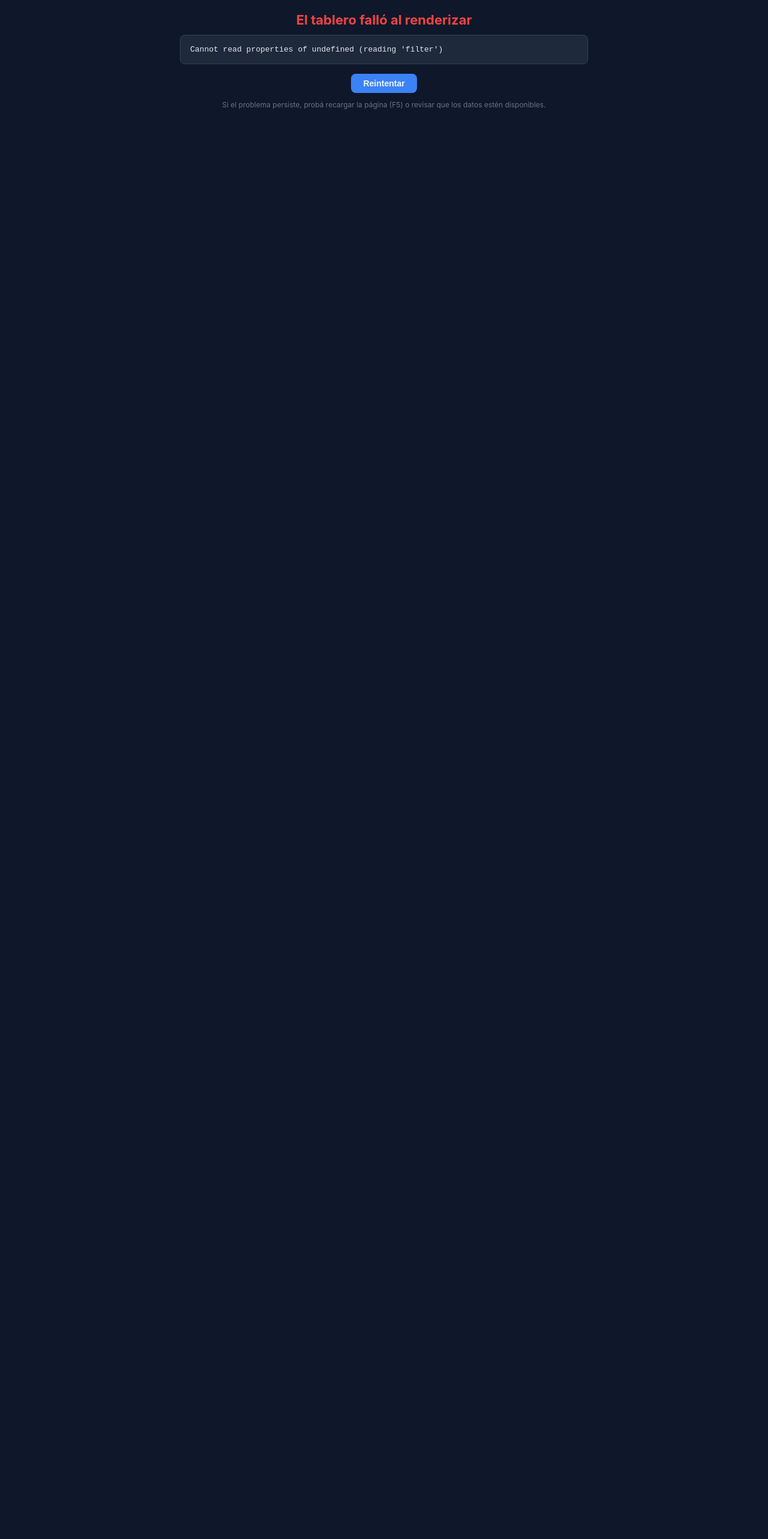
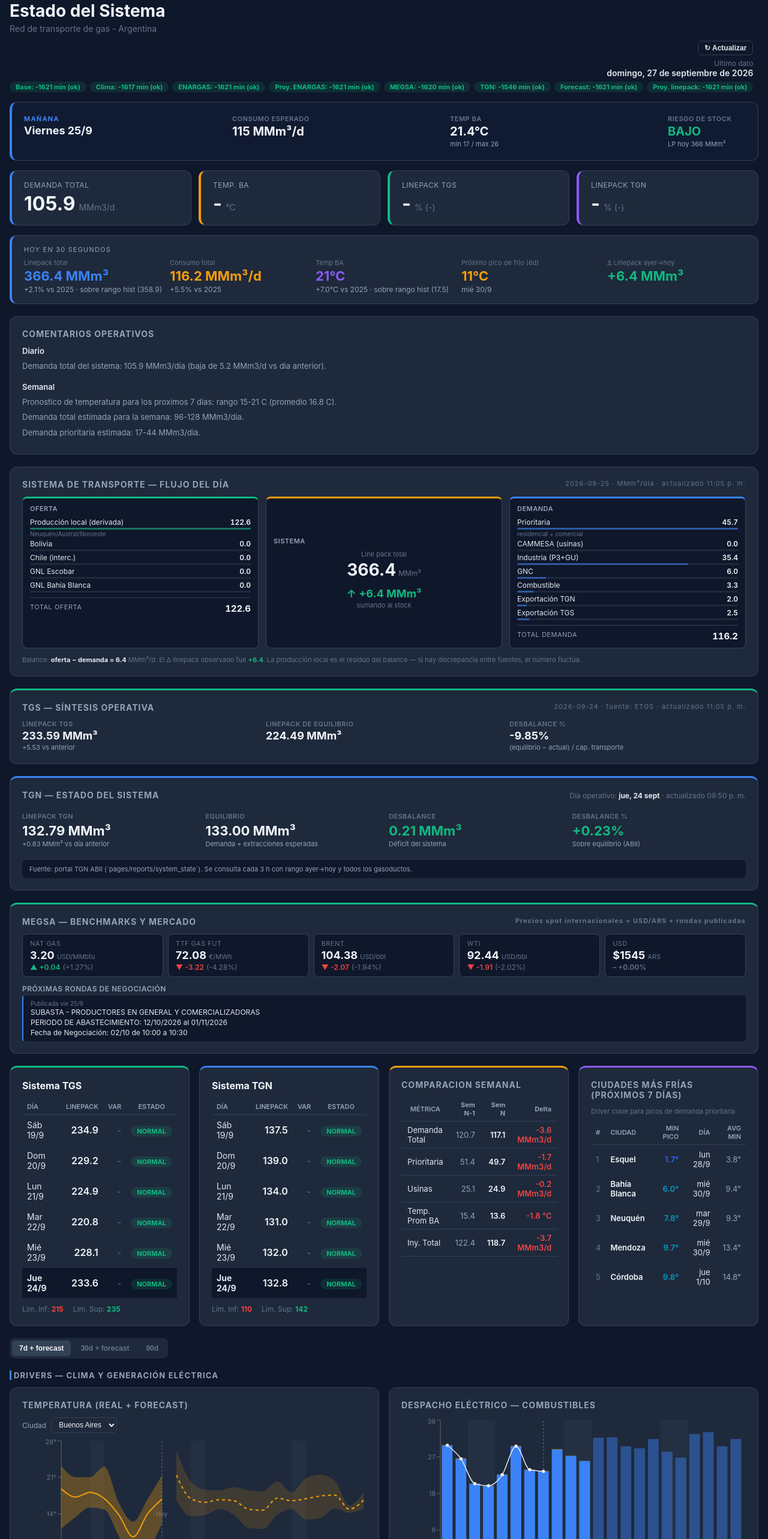
Before and after one commit to RodrigoManassero/estado-sistema-gas-rodrigo, a React (Vite) app: page / in a window 1280 px wide. Shown: the part 80-2646 px from the top of the page at 60% size. Before the commit the page ends 800 px from the top, so only its background shows below. Built offline with nearby package versions, Linux system fonts and the light colour scheme.

Commit message:
Refactor OperacionPage component and improve loading state

```diff
--- a/src/components/OperacionPage.tsx
+++ b/src/components/OperacionPage.tsx
@@ -1,157 +1,345 @@
-import type { DailyRow } from '../types'
+import { useMemo, useState } from 'react'
+import {
+  useDaily,
+  useComments,
+  useWeather,
+  useDemandForecast,
+  useWeatherRegions,
+  useEnargasRDS,
+  useEnargasPS,
+  useETGS,
+  useSMNAlerts,
+  useMEGSA,
+  useCammesaPPO,
+  useTGNSystemState,
+  useLinepackForecast,
+} from '../hooks/useData'
+import { card, colors, radius, sectionTitle, space } from '../theme'
+import Header from './Header'
+import KPICards from './KPICards'
+import SystemPanel from './SystemPanel'
+import DemandChart from './DemandChart'
+import DemandForecastChart from './DemandForecastChart'
+import LinepackChart from './LinepackChart'
+import TemperatureChart from './TemperatureChart'
+import FuelMixChart from './FuelMixChart'
+import InjectionsChart from './InjectionsChart'
+import WeeklyComparison from './WeeklyComparison'
+import CommentsSection from './CommentsSection'
+import ColdRanking from './ColdRanking'
+import MEGSAPanel from './MEGSAPanel'
+import SystemFlowPanel from './SystemFlowPanel'
+import PulseCard from './PulseCard'
+import LNGArrivalsChart from './LNGArrivalsChart'
+import TomorrowCard from './TomorrowCard'
+import AlertBanner from './AlertBanner'
+import TGSPanel from './TGSPanel'
+import TGNSystemStatePanel from './TGNSystemStatePanel'
+import { ChartSkeleton, SkeletonBlock } from './Skeleton'
+import { ChartGroup, ScaleSelector } from './_layout'
+import { collectDates, demandYDomain, filterDatesByScale, type TimeScale } from '../utils/charts'
+import { linepackAlerts } from '../utils/alerts'
 
-interface Props {
-  title: string
-  color: string
-  data: DailyRow[]
-  linepackKey: 'linepack_tgs' | 'linepack_tgn' | string
-  varKey: string
-  limInfKey: string
-  limSupKey: string
-  estadoKey?: string
-  estByDate?: Map<string, number>
+// Operational view: last 1-2 weeks of history + 5-7 days of forecast.
+// Long-horizon analysis lives in Histórico, the network map in Mapa.
+function OperacionLoading() {
+  return (
+    <>
+      <SkeletonBlock height={64} style={{ marginBottom: space.lg }} />
+      <div
+        style={{
+          display: 'grid',
+          gridTemplateColumns: 'repeat(auto-fit, minmax(180px, 1fr))',
+          gap: space.md,
+          marginBottom: space.lg,
+        }}
+      >
+        {Array.from({ length: 4 }).map((_, i) => (
+          <SkeletonBlock key={i} height={100} />
+        ))}
+      </div>
+      <SkeletonBlock height={120} style={{ marginBottom: space.lg }} />
+      <ChartSkeleton height={360} />
+    </>
+  )
 }
 
-const s = {
-  panel: { background: '#1e293b', borderRadius: 12, padding: 20, border: '1px solid #334155' } as React.CSSProperties,
-  th: { padding: '6px 8px', color: '#94a3b8', fontSize: 11, textTransform: 'uppercase' as const, fontWeight: 600, textAlign: 'left' as const, borderBottom: '1px solid #334155' },
-  td: { padding: '8px 8px', fontSize: 14, borderBottom: '1px solid #1e293b' } as React.CSSProperties,
-  status: (val: number | null, inf: number | null, sup: number | null) => {
-    if (val == null || inf == null || sup == null) return { color: '#64748b', label: '-' }
-    if (val < inf) return { color: '#ef4444', label: 'BAJO' }
-    if (val > sup) return { color: '#f59e0b', label: 'ALTO' }
-    return { color: '#10b981', label: 'NORMAL' }
-  },
-  estadoBadge: (estado: string) => {
-    const up = estado.toUpperCase()
-    if (up.includes('ALERTA')) return { color: '#f59e0b', label: 'ALERTA' }
-    if (up.includes('EMERG') || up.includes('CRÍT') || up.includes('CRIT')) return { color: '#ef4444', label: up }
-    return { color: '#10b981', label: 'NORMAL' }
-  },
-}
+export default function OperacionPage() {
+  const dailyState = useDaily()
+  const commentsState = useComments()
+  const weatherState = useWeather()
+  const forecastState = useDemandForecast()
+  const regionsState = useWeatherRegions()
+  const rdsState = useEnargasRDS()
+  const psState = useEnargasPS()
+  const etgsState = useETGS()
+  const smnState = useSMNAlerts()
+  const megsaState = useMEGSA()
+  const ppoState = useCammesaPPO()
+  const tgnSystemState = useTGNSystemState()
+  const linepackFcState = useLinepackForecast()
 
-function fmtDate(d: string) {
-  const dt = new Date(d + 'T12:00:00')
-  const days = ['Dom', 'Lun', 'Mar', 'Mié', 'Jue', 'Vie', 'Sáb']
-  return `${days[dt.getDay()]} ${dt.getDate()}/${dt.getMonth() + 1}`
-}
+  const [selectedCity, setSelectedCity] = useState('ba')
+  const [scale, setScale] = useState<TimeScale>('7d')
 
-export default function SystemPanel({ title, color, data, linepackKey, varKey, limInfKey, limSupKey, estadoKey, estByDate }: Props) {
-  // 1. Filtrar únicamente filas que tengan valor real de linepack (no nulo)
-  const rowsWithRealLinepack = data.filter(d => {
-    const val = (d as any)[linepackKey] ?? (d as any).linepack_tgs ?? (d as any).linepack_tgs_dia_actual ?? (d as any).linepack_tgn
-    return val !== undefined && val !== null
-  })
+  // All hooks must run on every render — keep them above any early return,
+  // otherwise React complains about "rendered more hooks than the previous
+  // render" when loading flips from true to false.
+  const weatherForecast = weatherState.data?.forecast ?? []
+  const demandFc = forecastState.data
 
-  // 2. Determinar la última fecha con dato real efectivo
-  const maxRealDate = rowsWithRealLinepack.length > 0
-    ? rowsWithRealLinepack.reduce((max, d) => (d.fecha > max ? d.fecha : max), rowsWithRealLinepack[0].fecha)
-    : new Date().toISOString().slice(0, 10)
+  // daily.json is built self-sufficient by the pipeline (build_daily.py merges
+  // RDS + PS + ING + ETGS + PPO over the frozen history), so we read it straight
+  // — no client-side merge.
+  const data = useMemo(() => dailyState.data ?? [], [dailyState.data])
+  const valid = useMemo(() => data.filter((d) => d.demanda_total != null), [data])
+  const allDates = useMemo(
+    () => collectDates(data, demandFc?.forecast ?? [], weatherForecast),
+    [data, demandFc, weatherForecast],
+  )
+  const visibleDates = useMemo(() => filterDatesByScale(allDates, scale), [allDates, scale])
+  const demandY = useMemo(
+    () => demandYDomain(valid, demandFc?.forecast ?? []),
+    [valid, demandFc],
+  )
 
-  // 3. Quedarnos únicamente con datos hasta esa fecha máxima real
-  const validData = data.filter(d => d.fecha && d.fecha <= maxRealDate)
+  // Proyección de linepack → mapas fecha→estimación por sistema, para el
+  // relleno "(est.)" en tablas/KPIs y la línea punteada del gráfico.
+  const linepackForecast = useMemo(() => linepackFcState.data?.forecast ?? [], [linepackFcState.data])
+  const tgnEstByDate = useMemo(() => {
+    const m = new Map<string, number>()
+    for (const f of linepackForecast) if (f.linepack_tgn_est != null) m.set(f.fecha, f.linepack_tgn_est)
+    return m
+  }, [linepackForecast])
+  const tgsEstByDate = useMemo(() => {
+    const m = new Map<string, number>()
+    for (const f of linepackForecast) if (f.linepack_tgs_est != null) m.set(f.fecha, f.linepack_tgs_est)
+    return m
+  }, [linepackForecast])
 
-  const byDate = new Map<string, any>()
-  for (const d of validData) if (d.fecha) byDate.set(d.fecha, d)
+  if (dailyState.loading) return <OperacionLoading />
 
-  const realDates = rowsWithRealLinepack.map(d => d.fecha).filter(f => f <= maxRealDate)
-  const estDates = [...(estByDate?.keys() ?? [])].filter(f => f <= maxRealDate)
+  if (dailyState.error) {
+    return (
+      <div style={{ ...card, color: colors.status.err }}>
+        No se pudo cargar daily.json: {dailyState.error.message}
+      </div>
+    )
+  }
 
-  // Tomar los últimos 6 días con datos reales
-  const last6 = [...new Set([...realDates, ...estDates])].sort().slice(-6)
+  const latest = valid[valid.length - 1]
+  const comments = commentsState.data ?? { daily: [], weekly: [] }
+  const regions = regionsState.data ?? []
+  const rdsReports = rdsState.data ?? []
 
-  // Obtener límites
-  const lastRealRow = [...validData].reverse().find(d => (d as any)[limInfKey] != null || (d as any).lim_inf_tgs != null || (d as any).lim_inf_tgn != null)
-  const limInf = ((lastRealRow as any)?.[limInfKey] ?? (lastRealRow as any)?.lim_inf_tgs ?? (lastRealRow as any)?.lim_inf_tgn ?? 215) as number | null
-  const limSup = ((lastRealRow as any)?.[limSupKey] ?? (lastRealRow as any)?.lim_sup_tgs ?? (lastRealRow as any)?.lim_sup_tgn ?? 235) as number | null
+  const freshness = [
+    { label: 'Base', generatedAt: dailyState.meta.generated_at },
+    { label: 'Clima', generatedAt: weatherState.meta.generated_at },
+    { label: 'ENARGAS', generatedAt: rdsState.meta.generated_at },
+    { label: 'Proy. ENARGAS', generatedAt: psState.meta.generated_at },
+    { label: 'MEGSA', generatedAt: megsaState.meta.generated_at },
+    { label: 'TGN', generatedAt: tgnSystemState.meta.generated_at },
+    { label: 'Forecast', generatedAt: forecastState.meta.generated_at },
+    { label: 'Proy. linepack', generatedAt: linepackFcState.meta.generated_at },
+  ]
 
   return (
-    <div style={{ ...s.panel, borderTop: `3px solid ${color}` }}>
-      <h3 style={{ fontSize: 16, fontWeight: 700, color: '#f1f5f9', marginBottom: 12 }}>{title}</h3>
-      <table style={{ width: '100%', borderCollapse: 'collapse' }}>
-        <thead>
-          <tr>
-            <th style={s.th}>Día</th>
-            <th style={{ ...s.th, textAlign: 'right' }}>Linepack</th>
-            <th style={{ ...s.th, textAlign: 'right' }}>Var</th>
-            <th style={{ ...s.th, textAlign: 'center' }}>Estado</th>
-          </tr>
-        </thead>
-        <tbody>
-          {last6.map((fecha, i) => {
-            const row = byDate.get(fecha) ?? {}
+    <>
+      <Header lastDate={latest?.fecha} freshness={freshness} />
+      <AlertBanner alerts={linepackAlerts(latest)} />
+      <TomorrowCard />
+      {smnState.data && smnState.data.length > 0 && (
+        <div style={{
+          marginTop: space.md,
+          background: colors.status.err + '22',
+          border: `1px solid ${colors.status.err}`,
+          borderRadius: radius.md,
+          padding: `${space.sm}px ${space.lg}px`,
+          color: colors.status.err,
+          fontSize: 13,
+          fontWeight: 600,
+        }}>
+          ⚠ {smnState.data.length} alerta{smnState.data.length === 1 ? '' : 's'} meteorológica{smnState.data.length === 1 ? '' : 's'} activa{smnState.data.length === 1 ? '' : 's'} del SMN — ver pestaña Fuentes para detalle.
+        </div>
+      )}
+      <KPICards latest={latest} />
 
-            // Extracción de Linepack
-            const real = (row[linepackKey] ?? row.linepack_tgs ?? row.linepack_tgs_dia_actual ?? row.linepack_tgn ?? null) as number | null
-            const est = estByDate?.get(fecha) ?? null
-            const val = real ?? est
-            const isEst = real == null && est != null
+      <PulseCard rows={rdsReports as never} />
 
-            // Extracción de Variación desde claves del JSON
-            const rawVarVal = (
-              row[varKey] ??
-              row.linepack_tgs_variacion ??
-              row.var_linepack_tgs ??
-              row.linepack_tgn_variacion ??
-              row.var_linepack_tgn ??
-              row.var_tgn ??
-              row.variacion ??
-              null
-            ) as number | null
+      <div style={{ ...card, marginTop: space.xl }}>
+        <CommentsSection comments={comments} />
+      </div>
 
-            // Cálculo de respaldo: si no viene la variación en el JSON, la calcula restando el linepack del día anterior
-            let varVal = rawVarVal
-            if (varVal == null && val != null && i > 0) {
-              const prevFecha = last6[i - 1]
-              const prevRow = byDate.get(prevFecha) ?? {}
-              const prevVal = (prevRow[linepackKey] ?? prevRow.linepack_tgs ?? prevRow.linepack_tgn ?? null) as number | null
-              if (prevVal != null) {
-                varVal = val - prevVal
-              }
-            }
+      {rdsReports.length > 0 && (
+        <div style={{ ...card, marginTop: space.xl }}>
+          <SystemFlowPanel latest={rdsReports[rdsReports.length - 1] as never} generatedAt={rdsState.meta.generated_at} />
+        </div>
+      )}
 
-            // Extracción de Estado
-            const estadoVal = (
-              (estadoKey ? row[estadoKey] : null) ??
-              row.estado ??
-              row.estado_tgs ??
-              row.estado_tgn ??
-              null
-            ) as string | null
+      <TGSPanel estByDate={tgsEstByDate} />
 
-            const st = isEst ? null : (estadoVal ? s.estadoBadge(estadoVal) : s.status(val, limInf, limSup))
-            const isLast = i === last6.length - 1
+      <TGNSystemStatePanel
+        rows={tgnSystemState.data}
+        generatedAt={tgnSystemState.meta.generated_at}
+        estByDate={tgnEstByDate}
+      />
 
-            return (
-              <tr key={fecha} style={{ background: isLast ? '#0f172a' : 'transparent' }}>
-                <td style={{ ...s.td, color: '#e2e8f0', fontWeight: isLast ? 700 : 400 }}>
-                  {fmtDate(fecha)}
-                </td>
-                <td style={{ ...s.td, textAlign: 'right', color: isEst ? '#94a3b8' : '#f1f5f9', fontWeight: 600, fontSize: 16 }}>
-                  {val != null ? val.toFixed(1) : '-'}
-                  {isEst && <span style={{ fontSize: 10, fontWeight: 600, color: '#64748b', marginLeft: 4 }}>est.</span>}
-                </td>
-                <td style={{ ...s.td, textAlign: 'right', color: varVal != null ? (varVal >= 0 ? '#10b981' : '#ef4444') : '#64748b' }}>
-                  {varVal != null ? `${varVal >= 0 ? '+' : ''}${varVal.toFixed(1)}` : '-'}
-                </td>
-                <td style={{ ...s.td, textAlign: 'center' }}>
-                  {st ? (
-                    <span style={{ background: st.color + '22', color: st.color, padding: '2px 10px', borderRadius: 20, fontSize: 11, fontWeight: 700 }}>
-                      {st.label}
-                    </span>
-                  ) : (
-                    <span style={{ color: '#64748b', fontSize: 11 }}>—</span>
-                  )}
-                </td>
-              </tr>
-            )
-          })}
-        </tbody>
-      </table>
-      <div style={{ marginTop: 10, display: 'flex', gap: 16, fontSize: 12, color: '#64748b' }}>
-        <span>Lím. Inf: <b style={{ color: '#ef4444' }}>{limInf ?? '-'}</b></span>
-        <span>Lím. Sup: <b style={{ color: '#10b981' }}>{limSup ?? '-'}</b></span>
+      {megsaState.data && megsaState.data.benchmarks?.length > 0 && (
+        <div style={{ ...card, marginTop: space.xl, borderTop: `3px solid ${colors.accent.green}` }}>
+          <MEGSAPanel data={megsaState.data} />
+        </div>
+      )}
+
+      <div
+        style={{
+          display: 'grid',
+          gridTemplateColumns: 'repeat(auto-fit, minmax(260px, 1fr))',
+          gap: space.lg,
+          marginTop: space.xl,
+        }}
+      >
+        <SystemPanel
+          title="Sistema TGS"
+          color={colors.accent.green}
+          data={valid}
+          linepackKey="linepack_tgs"
+          varKey="var_linepack_tgs"
+          limInfKey="lim_inf_tgs"
+          limSupKey="lim_sup_tgs"
+          estByDate={tgsEstByDate}
+        />
+        <SystemPanel
+          title="Sistema TGN"
+          color={colors.accent.blue}
+          data={valid}
+          linepackKey="linepack_tgn"
+          varKey="var_linepack_tgn"
+          limInfKey="lim_inf_tgn"
+          limSupKey="lim_sup_tgn"
+          estadoKey="estado_tgn"
+          estByDate={tgnEstByDate}
+        />
+        <div style={{ ...card, borderTop: `3px solid ${colors.accent.orange}` }}>
+          <WeeklyComparison data={valid} />
+        </div>
+        {regions.length > 0 && (
+          <div style={{ ...card, borderTop: `3px solid ${colors.accent.purple}` }}>
+            <ColdRanking cities={regions} />
+          </div>
+        )}
       </div>
-    </div>
+
+      <ScaleSelector
+        value={scale}
+        onChange={setScale}
+        options={[
+          { id: '7d', label: '7d + forecast' },
+          { id: '30d', label: '30d + forecast' },
+          { id: '90d', label: '90d' },
+        ]}
+      />
+
+      <ChartGroup title="Drivers — clima y generación eléctrica">
+        <div style={card}>
+          <h3 style={sectionTitle}>Temperatura (real + forecast)</h3>
+          <TemperatureChart
+            data={valid}
+            forecast={weatherForecast}
+            regions={regions}
+            selectedCityId={selectedCity}
+            onSelectCity={setSelectedCity}
+            allDates={visibleDates}
+          />
+        </div>
+        <div style={card}>
+          <h3 style={sectionTitle}>Despacho eléctrico — Combustibles</h3>
+          <FuelMixChart
+            data={data}
+            ppoRows={ppoState.data ?? []}
+            demandForecast={demandFc?.forecast ?? []}
+            allDates={visibleDates}
+          />
+          <p style={{ color: colors.textDim, fontSize: 11, marginTop: 8 }}>
+            Cerrado: PPO de CAMMESA (gas-equivalente). Proyectado (translúcido): gas del modelo
+            de demanda (usinas, 14 d), re-nivelado al cierre reciente de CAMMESA (PPO) para
+            continuar la tendencia; Fuel/Gas Oil y carbón de la Previsión semanal de CAMMESA
+            (~2 sem). Ver Guía para la metodología.
+          </p>
+        </div>
+      </ChartGroup>
+
+      <ChartGroup title="Demanda de gas">
+        {demandFc && demandFc.forecast.length > 0 && (
+          <div style={card}>
+            <h3 style={sectionTitle}>Forecast de demanda (real + estimada)</h3>
+            <DemandForecastChart
+              data={valid}
+              forecast={demandFc.forecast}
+              allDates={visibleDates}
+              yDomain={demandY}
+            />
+            <p style={{ color: colors.textDim, fontSize: 11, marginTop: 8 }}>
+              Modelo: temp BA + día de semana sobre {demandFc.regression.n_points} días RDS.
+              R² prioritaria {demandFc.regression.prioritaria.r2?.toFixed(2) ?? '?'} ·
+              usinas {demandFc.regression.usinas?.r2?.toFixed(2) ?? '?'} ·
+              total {demandFc.regression.demanda_total.r2?.toFixed(2) ?? '?'}
+              {demandFc.regression.demanda_total.r2 != null &&
+                demandFc.regression.demanda_total.r2 < 0.4 && (
+                  <span style={{ color: colors.status.warn }}> — total indicativo.</span>
+                )}
+            </p>
+          </div>
+        )}
+        <div style={card}>
+          <h3 style={sectionTitle}>Demanda por sector (MMm³/día)</h3>
+          <DemandChart
+            data={valid}
+            forecast={demandFc?.forecast ?? []}
+            exportacionesBaseline={demandFc?.regression.baseline_exportaciones ?? undefined}
+            allDates={visibleDates}
+            yDomain={demandY}
+          />
+        </div>
+      </ChartGroup>
+
+      <ChartGroup title="Oferta + estado del sistema">
+        <div style={card}>
+          <h3 style={sectionTitle}>Inyecciones por fuente (MMm³/día)</h3>
+          <InjectionsChart data={valid} allDates={visibleDates} />
+          <p style={{ color: colors.textDim, fontSize: 11, marginTop: 8 }}>
+            ENARSA/GPM es una sola importación (el PS la reporta con dos etiquetas iguales).
+            Fines de semana: ENARGAS no publica el desglose de importación y queda consolidado
+            dentro de TGS (por eso las cuñas de import desaparecen y el TGS sube). La cola reciente
+            puede faltar por lag del reporte.
+          </p>
+        </div>
+        <div style={card}>
+          <h3 style={sectionTitle}>Linepack TGS + TGN (MMm³)</h3>
+          <LinepackChart
+            data={valid}
+            etgsRows={etgsState.data ?? []}
+            tgnRows={tgnSystemState.data ?? []}
+            forecast={linepackForecast}
+            allDates={visibleDates}
+          />
+          <p style={{ color: colors.textDim, fontSize: 11, marginTop: 8 }}>
+            Línea punteada: proyección de linepack por reversión a la media reciente (factor
+            elegido por backtest). El mismo modelo rellena los días sin cierre marcados
+            "(est.)" en los paneles. Ver Guía para la metodología.
+          </p>
+        </div>
+        {rdsReports.length > 0 && (
+          <div style={card}>
+            <h3 style={sectionTitle}>Próximos barcos GNL (MMm³/día programados)</h3>
+            <LNGArrivalsChart rows={rdsReports as never} />
+            <p style={{ color: colors.textDim, fontSize: 11, marginTop: 8 }}>
+              Volumen programado de regasificación en Escobar. Fuente: ENARGAS RDS diario.
+              Línea punteada: proyección que sostiene el último programa (~7 d); los cargamentos
+              futuros pueden variar. Cargamentos estacionales — concentrados en invierno (mayo-agosto).
+            </p>
+          </div>
+        )}
+      </ChartGroup>
+    </>
   )
 }
```
